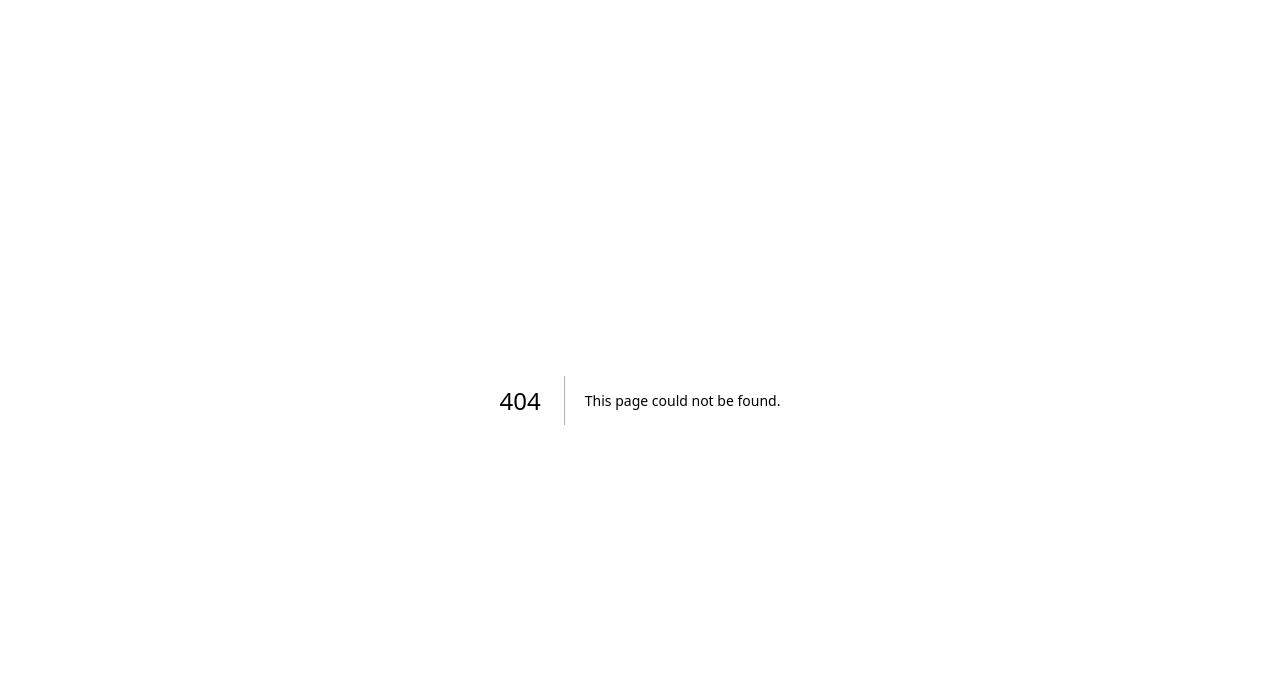
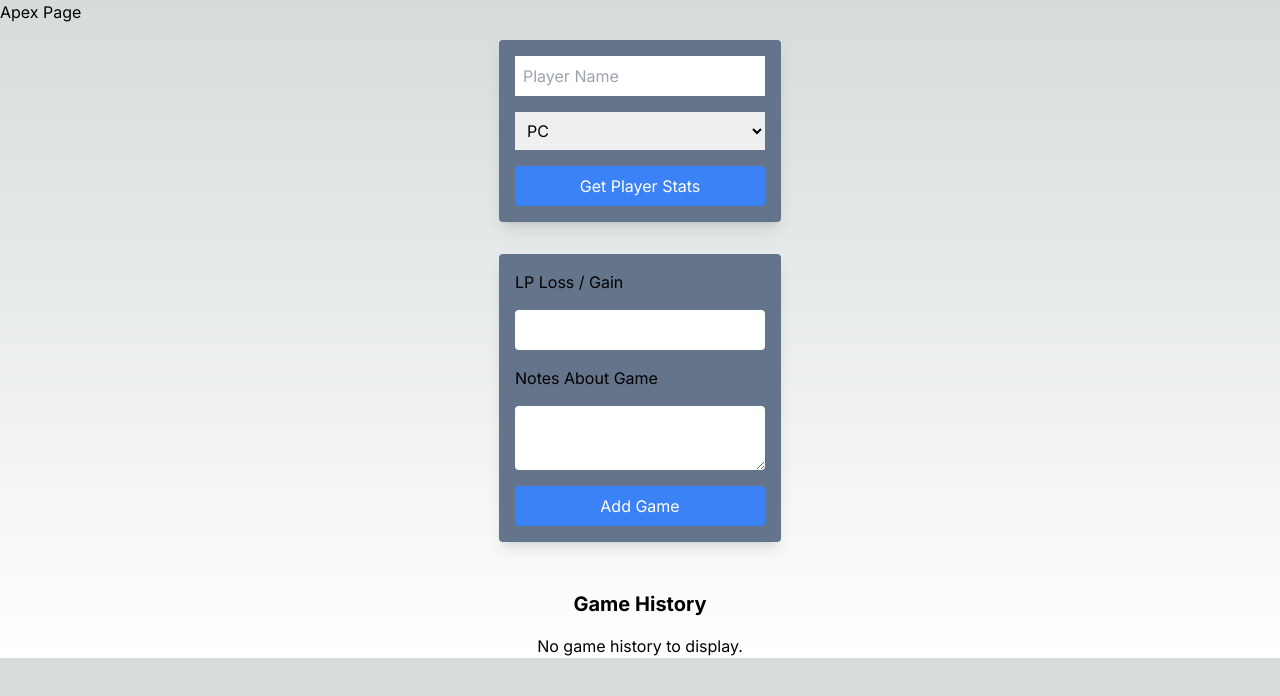
Before and after one commit to karltiama/apextracker, a Next.js app: page /apex in a window 1280 px wide. Before the commit this address had no page. Shown: the top 696 px of the page. Built offline with nearby package versions, Linux system fonts and the light colour scheme.

Commit message:
refactor: Arranging code

```diff
--- /dev/null
+++ b/src/app/apex/page.tsx
@@ -0,0 +1,32 @@
+'use client'
+import React, {useState } from 'react';
+import { v4 as uuidv4 } from 'uuid';
+import PlayerStats from '../components/PlayerStats';
+import Form from '../components/Form';
+import GameHistory from '../components/GameHistory';
+
+interface GameData {
+  id: string;
+  points: string;
+  notes: string;
+}
+
+export default function ApexPage() {
+
+  const [games, setGames] = useState<GameData[]>([]);
+
+  const addGame =(game: { points: string, notes: string }) => {
+    const newGame = { ...game, id: uuidv4() };
+    setGames((prevGames) => [...prevGames, newGame]);
+  }
+
+
+  return (
+    <div>
+      <h1>Apex Page</h1>
+      <PlayerStats />
+      <Form onSubmit={addGame}/>
+      <GameHistory games={games} />
+    </div>
+  )
+}
--- a/src/app/blog/page.tsx
+++ b/src/app/blog/page.tsx
@@ -1,7 +1,10 @@
+import BlogCard from "../components/BlogCard";
+
 export default function BlogPage() {
   return (
     <div>
       <h1>Blog Page</h1>
+      <BlogCard />
     </div>
   )
 }
--- /dev/null
+++ b/src/app/components/BlogCard.tsx
@@ -0,0 +1,19 @@
+// type BlogCardProps = {
+//   title: string;
+//   description: string;
+//   dateCreated: string;
+// }
+
+// BlogCard Component
+
+const BlogCard = () => {
+  return (
+    <div className="max-w-sm rounded overflow-hidden shadow-lg p-4 bg-slate-400">
+      <h2 className="text-xl font-bold mb-2">title</h2>
+      <p className="text-gray-700 mb-4">description</p>
+      <p className="text-gray-600 text-xs">dateCreated</p>
+    </div>
+  )
+}
+
+export default BlogCard;
--- a/src/app/globals.css
+++ b/src/app/globals.css
@@ -33,7 +33,7 @@ body {
 }
 
 .layout {
-  max-width: 68.75 rem;
+  max-width: 66.75 rem;
   width: 90%;
   margin-left: auto;
   margin-right: auto;
--- a/src/app/page.tsx
+++ b/src/app/page.tsx
@@ -1,30 +1,19 @@
 'use client'
 
 import React, { useState } from 'react';
-import Form from "./components/Form";
-import GameHistory from './components/GameHistory';
-import { v4 as uuidv4 } from 'uuid';
+
+
 import PlayerStats from './components/PlayerStats';
+import Header from './components/Header';
+import RedBlock from './components/RedBlock';
 
-interface GameData {
-  id: string;
-  points: string;
-  notes: string;
-}
 
 export default function Home() {
-  const [games, setGames] = useState<GameData[]>([]);
-
-  const addGame =(game: { points: string, notes: string }) => {
-    const newGame = { ...game, id: uuidv4() };
-    setGames((prevGames) => [...prevGames, newGame]);
-  }
 
   return (
     <main className="flex min-h-screen flex-col">
-      <PlayerStats />
-      {/* <Form onSubmit={addGame} />
-      <GameHistory games={games} /> */}
+        <Header />
+
     </main>
   );
 }
```
